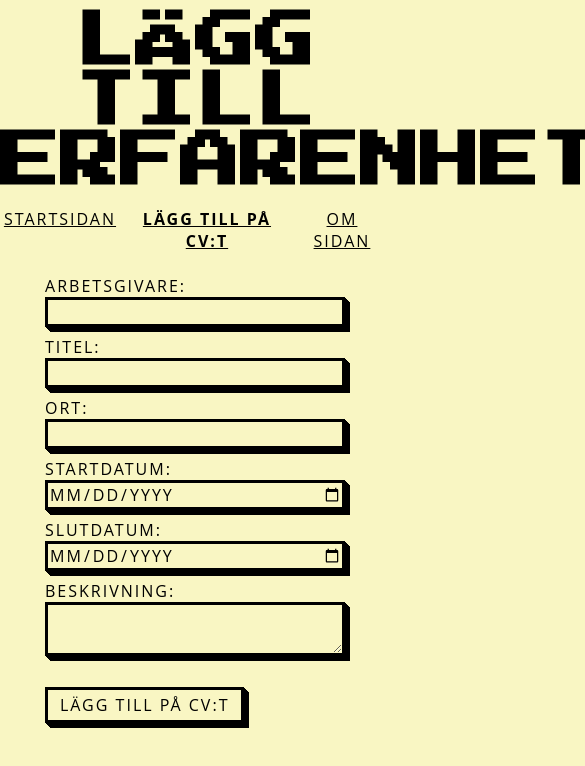
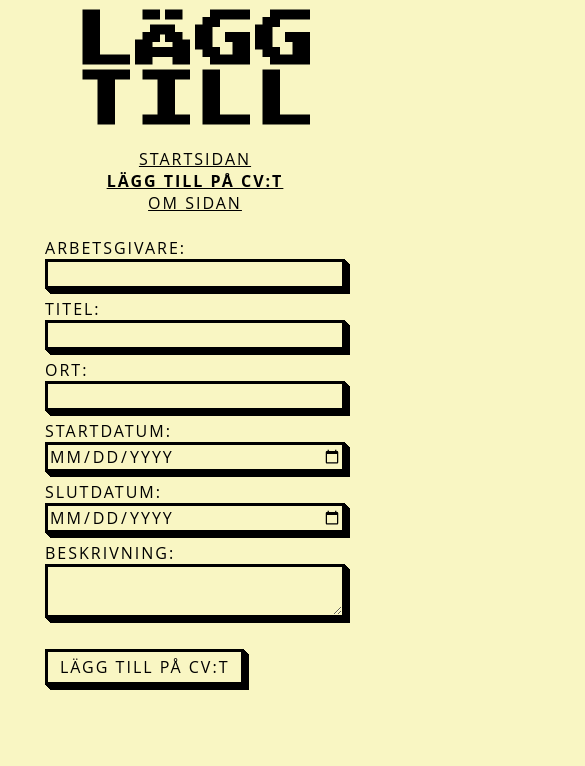
Before and after one commit to Phte1100/Backend-baserad-webbutveckling---moment-2, a website: page add.html in a window 390 px wide. Shown: the top 766 px of the page, 585 px wide, since content can reach past the window. Drawn offline with Linux system fonts and the light colour scheme; no server answers.

Commit message:
ändrat lite i layout

```diff
--- a/add.html
+++ b/add.html
@@ -11,7 +11,7 @@
 </head>
 <body>
     <header>
-        <h1>Lägg till erfarenheter</h1>
+        <h1>Lägg till</h1>
         <nav>
             <ul class="navlinks">
                 <li><a href="index.html">Startsidan</a></li>
--- a/style.css
+++ b/style.css
@@ -187,4 +187,7 @@ input:active {
     max-width: 80%;
     min-width: 295px;
 }
+.navlinks {
+    flex-direction: column;
 }
+}
```
